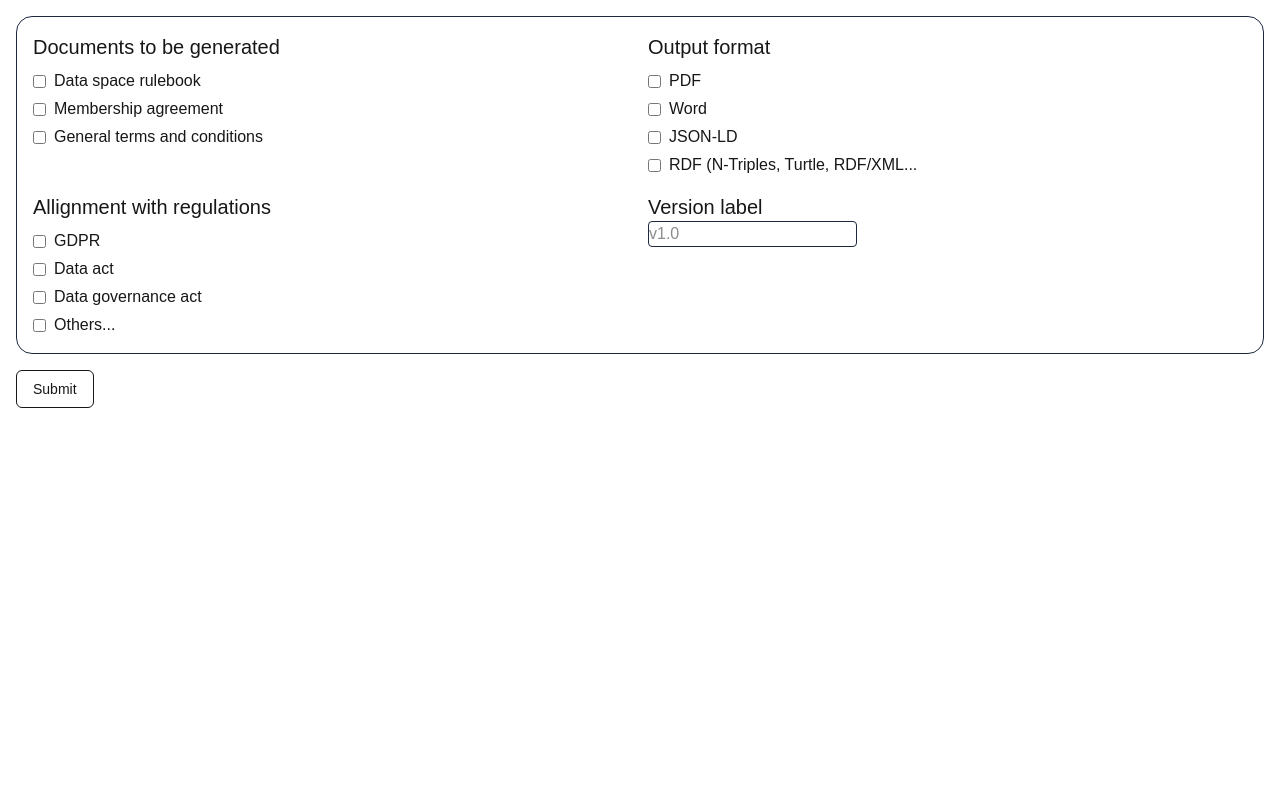
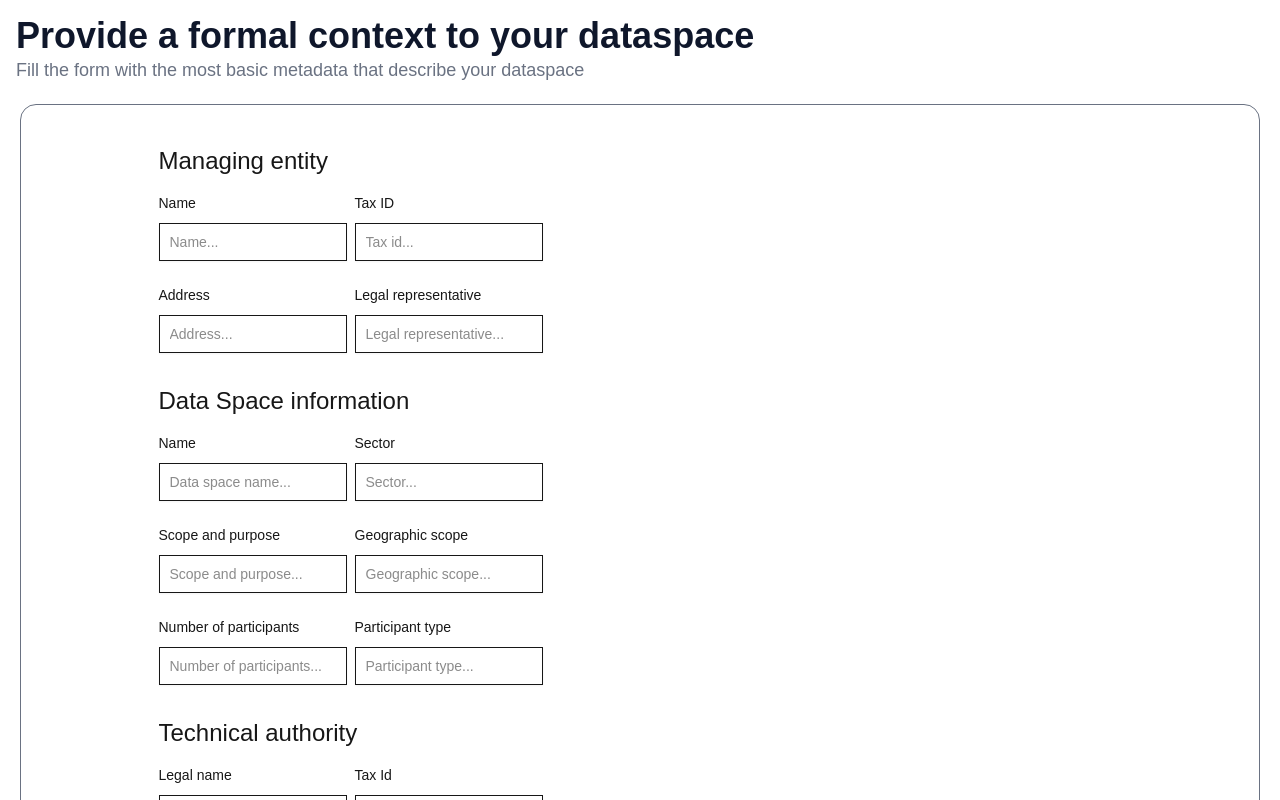
Before and after one commit to Kanzo-Tech/GADA, a Next.js app: page / in a window 1280 px wide. Shown: the top 800 px of the page. Built offline with nearby package versions, Linux system fonts and the light colour scheme.

Commit message:
[WIP] Creando front

```diff
--- a/src/app/page.tsx
+++ b/src/app/page.tsx
@@ -1,9 +1,10 @@
-import Form from "./views/docgen/page";
-import Login from "./login/page"
+import Login from "./views/login/page"
+import DocgenForm from "./views/docgen/page";
+import ContextForm from "./views/context-form/page";
 
 export default function Home() {
   return (
     // <Login />
-    <Form />
+    <ContextForm />
   );
 }
--- /dev/null
+++ b/src/app/styles/context-layout.css
@@ -0,0 +1,5 @@
+@import "tailwindcss";
+
+.context-form {
+    @apply max-w-sm mx-auto space-y-4
+}
--- /dev/null
+++ b/src/app/views/context-form/page.tsx
@@ -0,0 +1,123 @@
+"use client";
+
+import { InputField, NumericField } from "@/components/form-fields";
+import { use, useState } from "react";
+import '../../styles/context-layout.css';
+
+function ContextForm() {
+    const [managingEntityName, setManagingEntityName] = useState<String>();
+    // const [dataSpaceSector, setDataSpaceSector] = useState<String>();
+    const [taxId, setTaxId] = useState<String>();
+    const [address, setAddress] = useState<String>();
+    const [legalRepresentative, setLegalRepresentative] = useState<String>();
+    // const [scopeAndPurpose, setScopeAndPurpose] = useState<String>();
+
+    const [dataSpaceName, setDataSpaceName] = useState<String>();
+    const [dataSpaceSector, setDataSpaceSector] = useState<String>();
+    const [scopeAndPurpose, setScopeAndPurpose] = useState<String>();
+    const [geographicScope, setGeographicScope] = useState<String>();
+    const [participantType, setParticipantType] = useState<String>();
+    const [numberOfParticipants, setNumberOfParticipants] = useState<BigInt>();
+
+    const [technicalAuthorityLegalName, setTechnicalAuthorityLegalName] = useState<String>();
+    const [technicalAuthorityId, setTechnicalAuthorityId] = useState<String>();
+    const [technicalAuthorityGovernanceRole, setTechnicalAuthorityGovernanceRole] = useState<String>();
+    // const [technicalAutorhityGeographicScope, setTechnicalAutorhityGeographicScope] = useState<String>();
+    const [technicalAuthorityContact, setTechnicalAuthorityContact] = useState<String>();
+
+    return (
+        <div>
+            <div className="ml-4 mt-4 max-w text-start">
+                <h1 className="text-4xl font-bold text-slate-900">Provide a formal context to your dataspace</h1>
+                <p className="text-gray-500 text-lg">Fill the form with the most basic metadata that describe your dataspace</p>
+            </div>
+            <div className="grid grid-cols-2 grid-flow-row min-h-screen border rounded-2xl border-gray-500 m-5 p-10">
+                <div className="context-form">
+                    <h2 className="text-2xl mb-4">Managing entity</h2>
+                    <form className="max-w-sm mx-auto space-y-4 grid grid-cols-2 gap-2">
+                        <InputField
+                            title="Name"
+                            placeholder="Name..."
+                            onChange={setManagingEntityName}
+                        />
+                        <InputField
+                            title="Tax ID"
+                            placeholder="Tax id..."
+                            onChange={setTaxId}
+                        />
+                        <InputField
+                            title="Address"
+                            placeholder="Address..."
+                            onChange={setAddress}
+                        />
+                        <InputField
+                            title="Legal representative"
+                            placeholder="Legal representative..."
+                            onChange={setLegalRepresentative}
+                        />
+                    </form>
+                    <h2 className="text-2xl mb-4">Data Space information</h2>
+                    <form className="max-w-sm mx-auto space-y-4 grid grid-cols-2 gap-2">
+                        <InputField
+                            title="Name"
+                            placeholder="Data space name..."
+                            onChange={setDataSpaceName}
+                        />
+                        <InputField
+                            title="Sector"
+                            placeholder="Sector..."
+                            onChange={setDataSpaceSector}
+                        />
+                        <InputField
+                            title="Scope and purpose"
+                            placeholder="Scope and purpose..."
+                            onChange={setScopeAndPurpose}
+                        />
+                        <InputField
+                            title="Geographic scope"
+                            placeholder="Geographic scope..."
+                            onChange={setGeographicScope}
+                        />
+                        <NumericField
+                            title="Number of participants"
+                            placeholder="Number of participants..."
+                            onChange={setNumberOfParticipants}
+                        />
+                        <InputField
+                            title="Participant type"
+                            placeholder="Participant type..."
+                            onChange={setParticipantType}
+                        />
+                    </form>
+                    <h2 className="text-2xl mb-4">Technical authority</h2>
+                    <form className="max-w-sm mx-auto space-y-4 grid grid-cols-2 gap-2 divide divide-dotted">
+                        <InputField
+                            title="Legal name"
+                            placeholder="Legal name..."
+                            onChange={setTechnicalAuthorityLegalName}
+                        />
+                        <InputField
+                            title="Tax Id"
+                            placeholder="Tax Id..."
+                            onChange={setTechnicalAuthorityId}
+                        />
+                        <InputField
+                            title="Governance role"
+                            placeholder="Role..."
+                            onChange={setTechnicalAuthorityGovernanceRole}
+                        />
+                        <InputField
+                            title="Contact information"
+                            placeholder="contact@information.com"
+                            onChange={setTechnicalAuthorityContact}
+                        />
+                        <p> Checkbox </p>
+                    </form>
+
+                </div>
+            </div>
+        </div >
+    );
+}
+
+export default ContextForm;
--- a/src/app/views/summary/page.tsx
+++ b/src/app/views/summary/page.tsx
@@ -18,7 +18,7 @@ export default function SummaryPage() {
     const versionLabel = searchParams.get("versionLabel");
 
     const handleClick = () => {
-        router.push("/docgen")
+        router.push("/views/docgen")
     }
 
     return (
--- a/src/components/form-fields.tsx
+++ b/src/components/form-fields.tsx
@@ -26,8 +26,17 @@ interface MultiSelectProps<T = string> {
 const InputField = ({ title, placeholder }: InputFieldProps) => {
     return (
         <div>
-            <h1 className="text-xl font-medium"> {title} </h1>
-            <input className="border border-slate-800 rounded" type="text" placeholder={placeholder} />
+            <h1 className="block mb-2.5 text-sm font-medium text-heading"> {title} </h1>
+            <input className="bg-neutral-secondary-medium border border-default-medium text-heading text-sm rounded-base focus:ring-brand focus:border-brand block w-full px-2.5 py-2 shadow-xs placeholder:text-body" type="text" placeholder={placeholder} />
+        </div>
+    );
+}
+
+const NumericField = ({ title, placeholder }: InputFieldProps<BigInt>) => {
+    return (
+        <div>
+            <h1 className="block mb-2.5 text-sm font-medium text-heading"> {title} </h1>
+            <input className="bg-neutral-secondary-medium border border-default-medium text-heading text-sm rounded-base focus:ring-brand focus:border-brand block w-full px-2.5 py-2 shadow-xs placeholder:text-body" type="number" placeholder={placeholder} />
         </div>
     );
 }
@@ -80,5 +89,6 @@ function MultiSelectField<T = string>({
 
 export {
     InputField,
-    MultiSelectField
+    MultiSelectField,
+    NumericField
 }
```
Also changed, not shown: src/app/views/login/page.tsx (+4 -4 lines).
